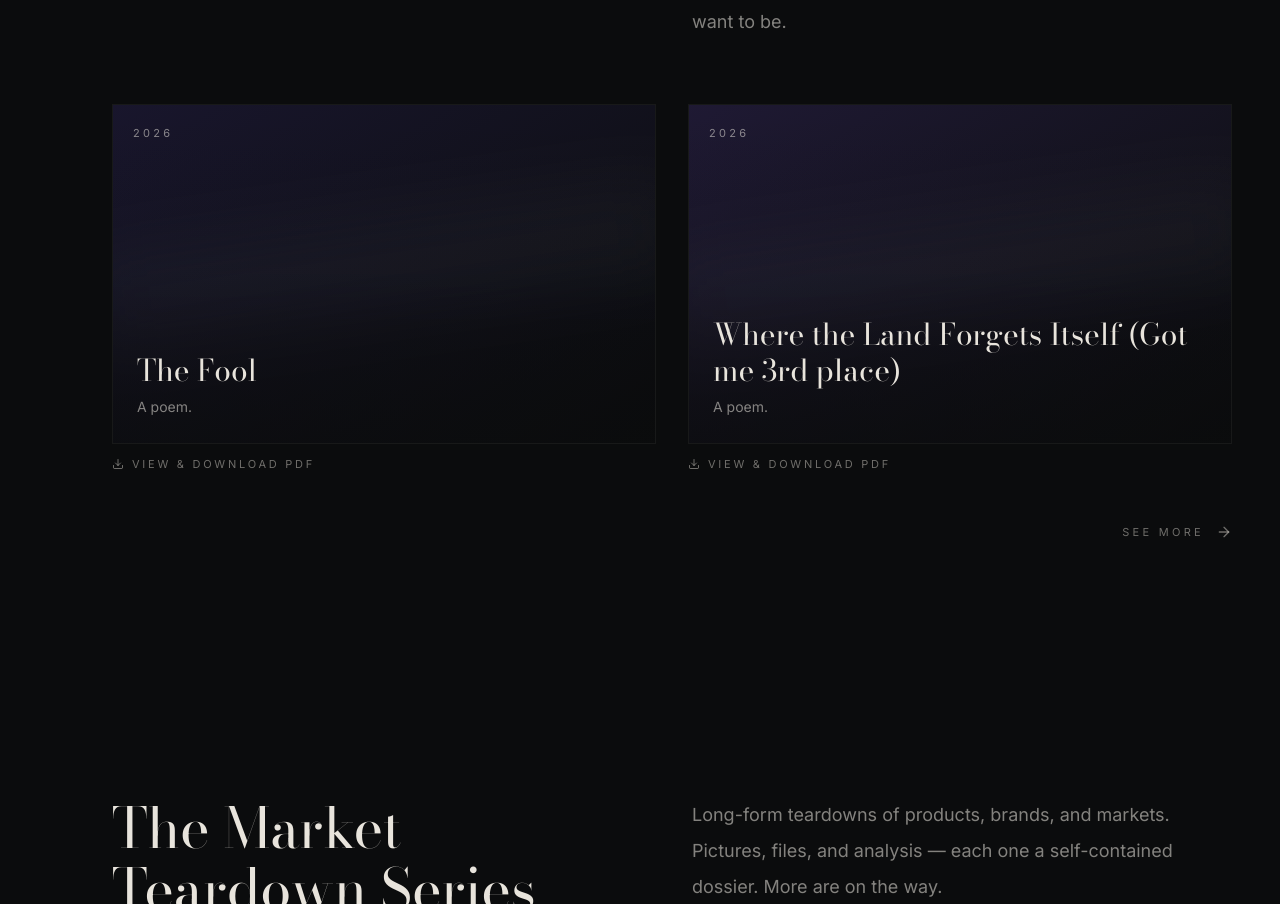
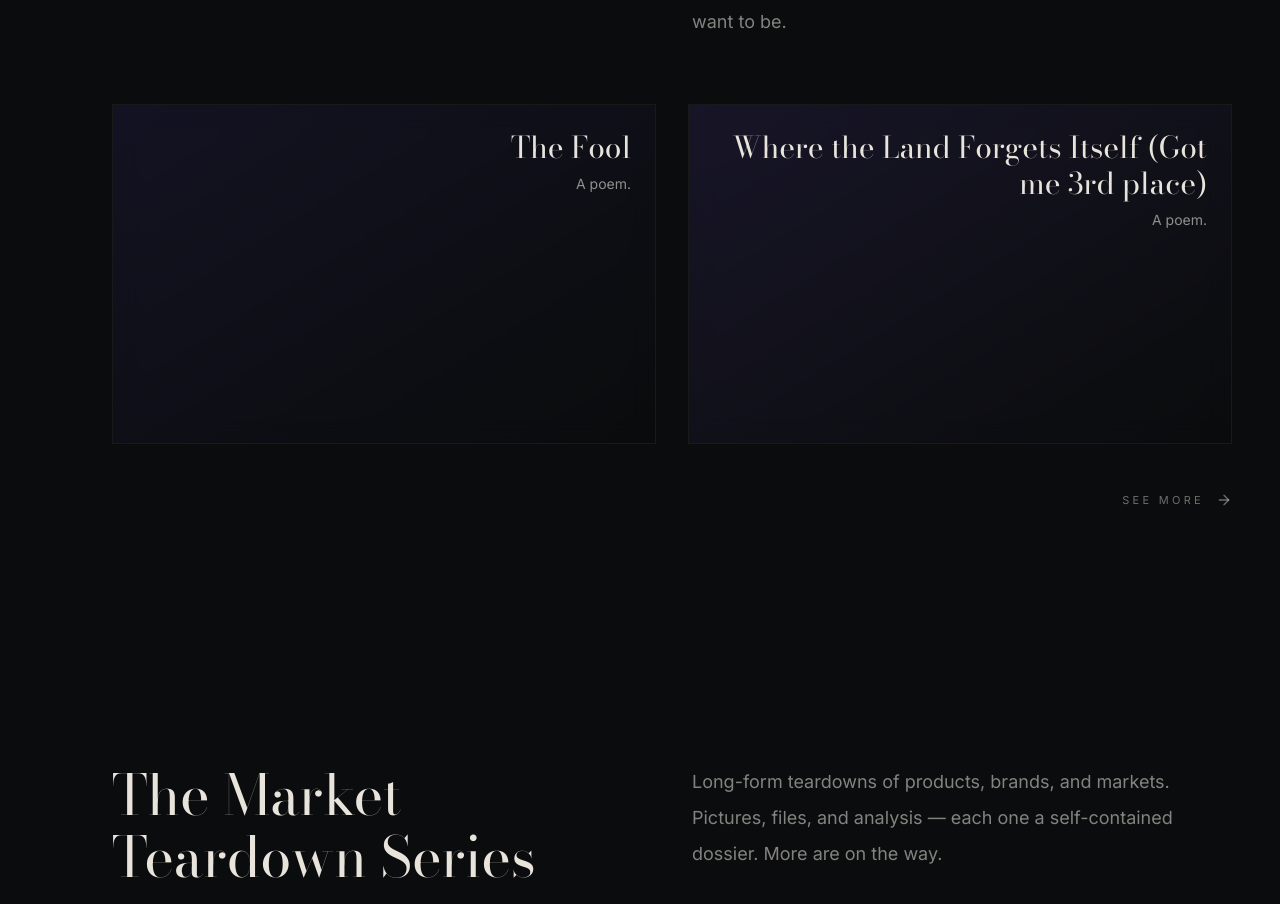
Before and after one commit to XiaoPongo/studioerrant, a Next.js app: page /work in a window 1280 px wide. Shown: the part 1890-2794 px from the top of the page. Built offline with nearby package versions, Linux system fonts and the light colour scheme.

Commit message:
Update project-card.tsx

```diff
--- a/src/components/errant/project-card.tsx
+++ b/src/components/errant/project-card.tsx
@@ -2,7 +2,7 @@
 
 import { motion } from "framer-motion";
 import Link from "next/link";
-import { ArrowUpRight, Download } from "lucide-react";
+import { ArrowUpRight } from "lucide-react";
 import type { Project } from "@/data/errant/projects";
 import { usePrefersReducedMotion } from "@/hooks/use-reduced-motion";
 import { cn } from "@/lib/utils";
@@ -68,9 +68,44 @@ export function ProjectCard({ project, index }: { project: Project; index: numbe
     );
   }
 
-  // Standard cards — click to open the project detail page. If a
-  // downloadUrl is present (e.g. writing pieces backed by a PDF),
-  // a small secondary link is shown beneath the card.
+  // Writing pieces (or anything with a downloadUrl and no dedicated
+  // page) — a frosted blur panel over the palette gradient. No image,
+  // no separate button. The whole card opens the PDF directly. Title
+  // pinned top-right, a short description sits beneath it.
+  if (project.downloadUrl) {
+    return (
+      <motion.a
+        href={project.downloadUrl}
+        target="_blank"
+        rel="noopener noreferrer"
+        data-cursor="hover"
+        initial={reduced ? { opacity: 0 } : { opacity: 0, y: 18 }}
+        whileInView={{ opacity: 1, y: 0 }}
+        viewport={{ once: true, margin: "-12% 0px -12% 0px" }}
+        transition={{ duration: 0.9, ease: "easeOut", delay: (index % 2) * 0.08 }}
+        className="group relative block w-full text-right"
+        aria-label={`Read ${project.title} — opens PDF in a new tab`}
+      >
+        <div className="relative aspect-[16/10] overflow-hidden rounded-sm border border-foreground/[0.06] bg-surface">
+          {/* Palette gradient base */}
+          <div className={cn("absolute inset-0 bg-gradient-to-br", project.palette)} />
+          {/* The clickable frosted-blur overlay */}
+          <div className="absolute inset-0 backdrop-blur-md bg-background/35 transition-colors duration-500 group-hover:bg-background/25" />
+          {/* Title top-right, description beneath */}
+          <div className="absolute inset-0 flex flex-col items-end justify-start p-6">
+            <h3 className="font-editorial text-2xl text-foreground md:text-3xl">
+              {project.title}
+            </h3>
+            <p className="mt-2 max-w-[75%] text-sm leading-relaxed text-foreground/60">
+              {project.summary}
+            </p>
+          </div>
+        </div>
+      </motion.a>
+    );
+  }
+
+  // Standard cards — click to open the project detail page.
   return (
     <motion.div
       initial={reduced ? { opacity: 0 } : { opacity: 0, y: 18 }}
@@ -118,19 +153,6 @@ export function ProjectCard({ project, index }: { project: Project; index: numbe
           <ArrowUpRight size={18} className="absolute right-5 top-5 text-foreground/0 transition-all duration-500 group-hover:right-4 group-hover:top-4 group-hover:text-foreground/70" />
         </div>
       </Link>
-
-      {project.downloadUrl && (
-        <a
-          href={project.downloadUrl}
-          target="_blank"
-          rel="noopener noreferrer"
-          data-cursor="hover"
-          className="group/pdf mt-3 inline-flex items-center gap-2 text-[11px] uppercase tracking-[0.25em] text-foreground/45 transition-colors duration-500 hover:text-foreground"
-        >
-          <Download size={12} />
-          View &amp; download PDF
-        </a>
-      )}
     </motion.div>
   );
 }
```
